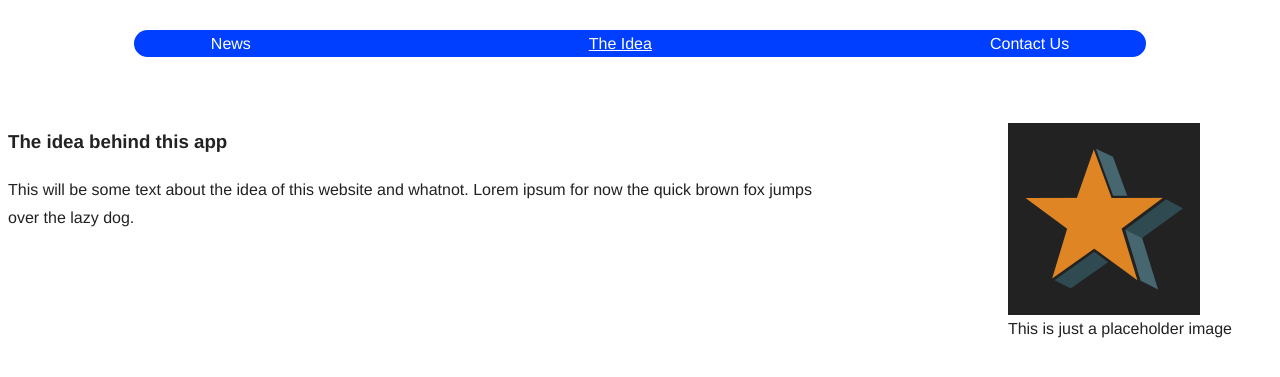
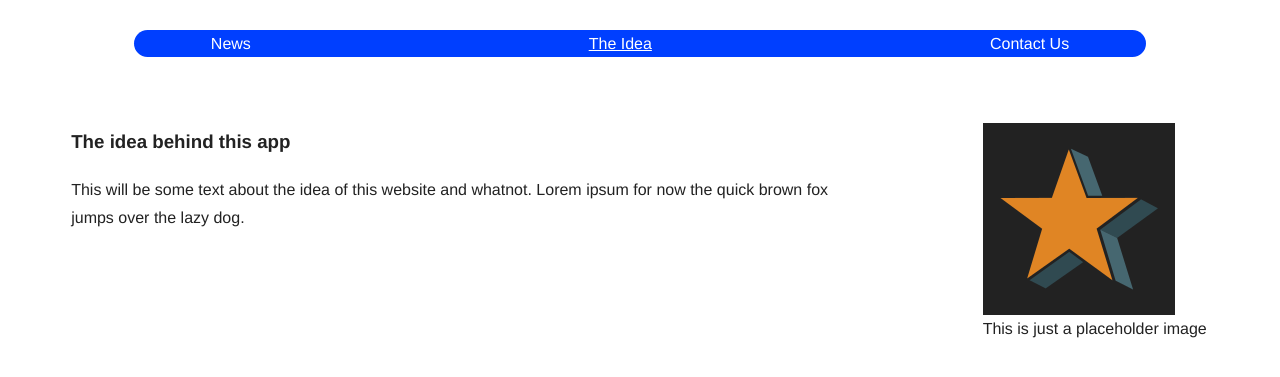
Before and after one commit to PolinaRmsh/PeopleOfFontysWebsite, a PHP site: page /about_idea.html in a window 1280 px wide. Shown: the part 66-443 px from the top of the page. Run offline with PHP 8.4, Linux system fonts and the light colour scheme.

Commit message:
added some padding to about images and paragraphs and to mypage text

```diff
--- a/mainAndThePeople/css/main.css
+++ b/mainAndThePeople/css/main.css
@@ -424,9 +424,11 @@ html {
 #about-news-content-text, #about-idea-content-text{
     display: inline-block;
     width: 66%;
+    padding-left: 5%;
 }
 #about-news-content-picture, #about-idea-content-picture{
     margin-bottom: 50px;
+    padding-right: 2%;
     display: inline-block;
     float: right;
 }
@@ -456,6 +458,10 @@ html {
 .mypage-bottom-info > p{
     padding-bottom: 20px;
     border-bottom: 1px black solid;
+    padding-left: 5%;
+}
+.mypage-bottom-info > h3{
+    padding-left: 5%;
 }
 #mypage-interests-content{
     border-bottom: none;
```
